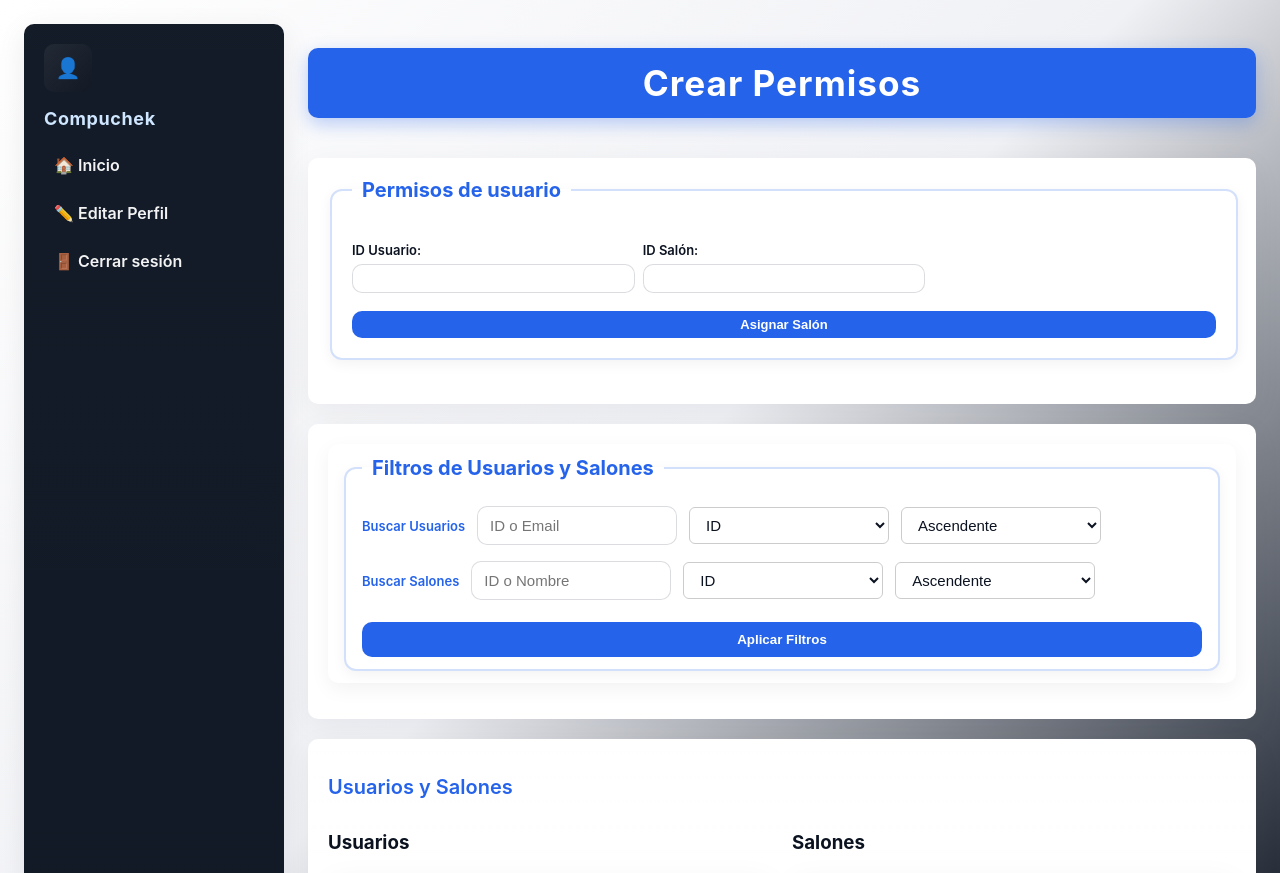
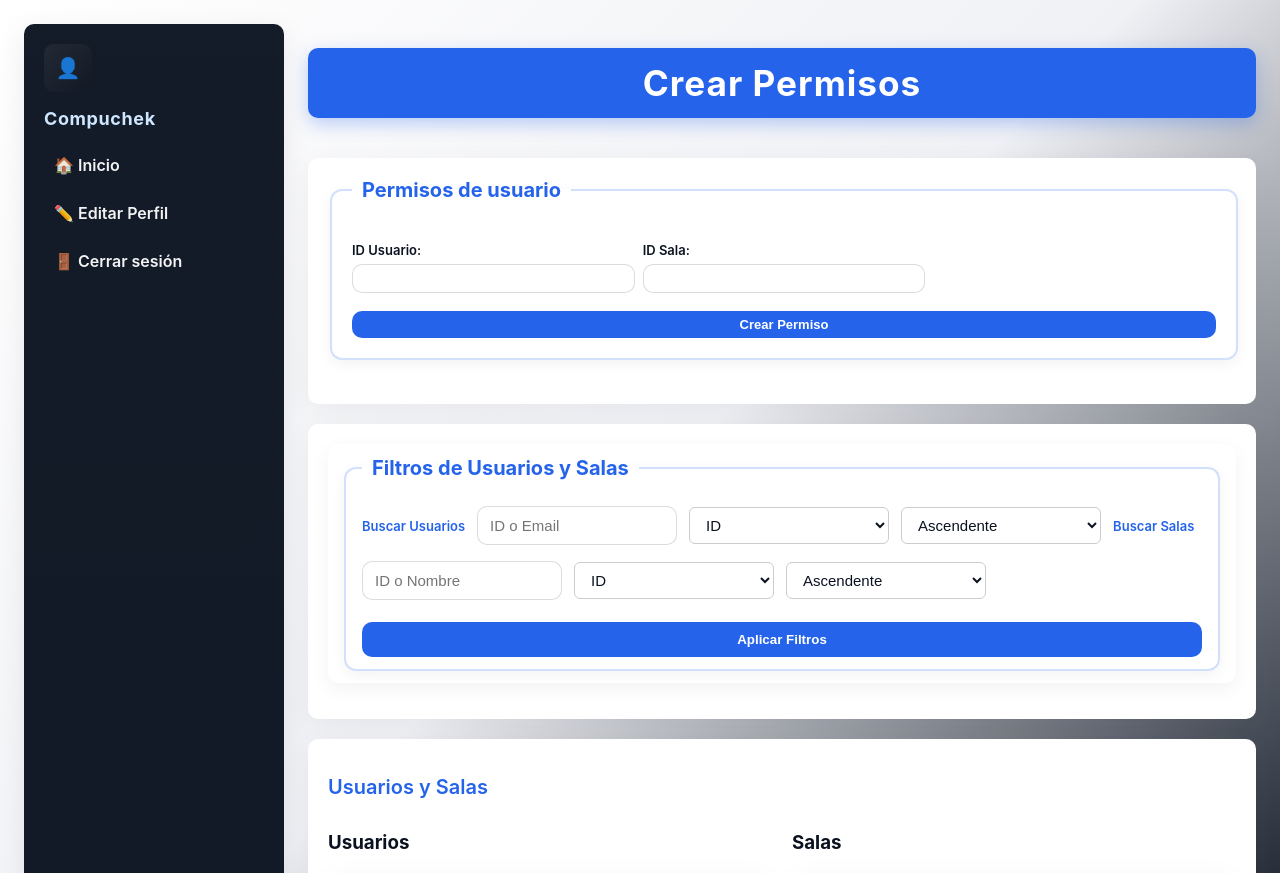
Before and after one commit to Omarxp69/Compu-Check, a Flask app: template templates/Permisos_Usuarios.html in a window 1280 px wide. Shown: the top 873 px of the page. Run offline with Flask 3, Linux system fonts and the light colour scheme; the template is opened without the code that fills it, so the values that code supplies are empty.

Commit message:
interfaz de moderadores

```diff
--- a/templates/Permisos_Usuarios.html
+++ b/templates/Permisos_Usuarios.html
@@ -276,11 +276,11 @@
 
             <!-- ID Salón -->
             <div>
-              <label for="salon_id">ID Salón:</label>
+              <label for="salon_id">ID Sala:</label>
               <input type="text" id="salon_id" name="id_salon" readonly>
             </div>
 
-            <button type="submit">Asignar Salón</button>
+            <button type="submit">Crear Permiso</button>
           </fieldset>
         </form>
 
@@ -289,7 +289,7 @@
       <div class="form-section filtros-combinados">
           <form method="get" action="{{ url_for('permisos_usuarios') }}" class="form-busqueda">
             <fieldset>
-              <legend>Filtros de Usuarios y Salones</legend>
+              <legend>Filtros de Usuarios y Salas</legend>
               <!-- Filtro Usuarios -->
               <label for="search_usuarios">Buscar Usuarios</label>
               <input type="text" id="search_usuarios" name="search_usuarios" placeholder="ID o Email" value="{{ request.args.get('search_usuarios','') }}">
@@ -305,7 +305,7 @@
               </select>
 
               <!-- Filtro Salones -->
-              <label for="search_salones">Buscar Salones</label>
+              <label for="search_salones">Buscar Salas</label>
               <input type="text" id="search_salones" name="search_salones" placeholder="ID o Nombre" value="{{ request.args.get('search_salones','') }}">
               <select name="filtro_columna_salones">
                   <option value="id_salon" {% if request.args.get('filtro_columna_salones')=='id_salon' %}selected{% endif %}>ID</option>
@@ -322,7 +322,7 @@
       </div>
 
       <div class="form-section">
-        <h2>Usuarios y Salones</h2>
+        <h2>Usuarios y Salas</h2>
         <div class="tablas-lado-a-lado">
           <!-- Tabla Usuarios -->
           <div class="tabla-wrapper">
@@ -349,7 +349,7 @@
 
           <!-- Tabla Salones -->
           <div class="tabla-wrapper">
-            <h3>Salones</h3>
+            <h3>Salas</h3>
             <table id="tabla_salones">
               <thead>
                 <tr>
--- a/templates/Reportes.html
+++ b/templates/Reportes.html
@@ -119,9 +119,9 @@
             <legend>Subir Reporte</legend>
 
             <!-- Selección del salón -->
-            <label for="id_salon">Salón:</label>
+            <label for="id_salon">Sala:</label>
             <select id="id_salon" name="id_salon" required>
-              <option value="">--Seleccionar Salon--</option>
+              <option value="">--Seleccionar Sala--</option>
               {% for id, nombre in salones %}
                 <option value="{{ id }}">{{ nombre }}</option>
               {% endfor %}
@@ -130,7 +130,7 @@
             <!-- Selección de la computadora   disabled-->
             <label for="computadora">Selecciona la computadora:</label>
             <select id="computadora" name="computadora"  required>
-              <option value="">-- Primero selecciona un salón --</option>
+              <option value="">-- Primero selecciona una sala --</option>
             </select>
 
             <!-- Subida de fotos -->
```
Also changed, not shown: templates/Gestionar_Computadoras.html (+4 -3 lines), templates/Gestionar_Perifericos.html (+4 -4 lines), templates/Gestionar_Permisos.html (+4 -4 lines).
